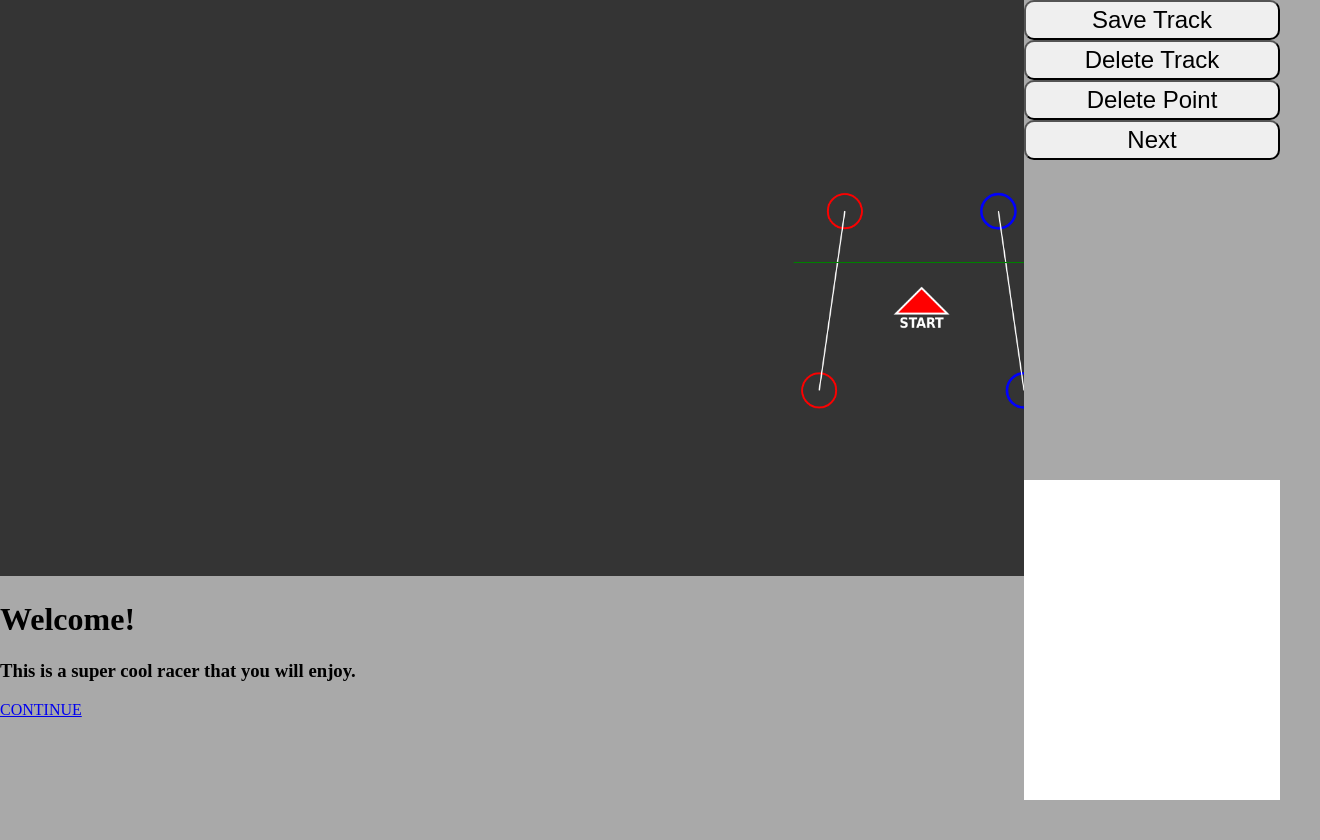
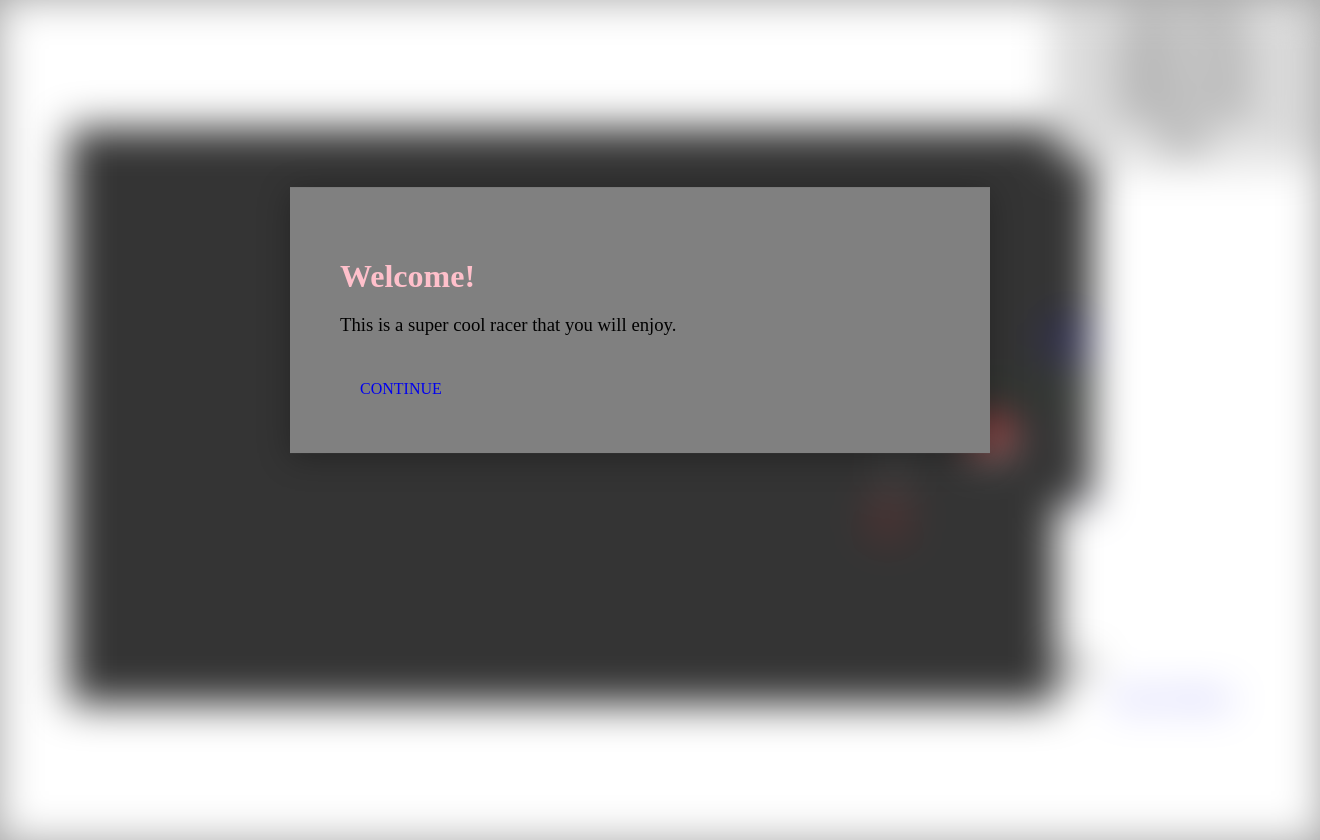
Before and after one commit to Apgoldberg1/AI-Car-Racer, a plain HTML site: page index.html in a window 1280 px wide. Shown: the whole page, 1320 px wide, since content can reach past the window. Before the commit the page ends 800 px from the top, so only its background shows below. Drawn offline with Linux system fonts and the light colour scheme.

Commit message:
Update style.css

```diff
--- a/style.css
+++ b/style.css
@@ -33,3 +33,56 @@ button{
     height:20vh;
     background: white;
 }
+.container {
+	position: relative;
+	width: 100%;
+	height: 100vh;
+	display: flex;
+	justify-content: center;
+	align-items: center;
+	background: white;
+	transition: 0.5s;
+	padding: 20px;
+}
+.container#blur.active {
+	filter: blur(20px);
+	pointer-events: none;
+	user-select: none;
+}
+.container .content {
+	position: relative;
+}
+h1 {
+	font-weight: 600;
+	margin-bottom: 10px;
+	color: pink;
+}
+h3 {
+	font-weight: 300;
+	color: black;
+}
+a {
+	position: relative;
+	padding: 5px 20px;
+	display: inline-block;
+	margin-top: 20px;
+	text-decoration: none;
+}
+#popup {
+	position:fixed;
+	top:40%;
+	left: 50%;
+	transform: translate(-50%, -50%);
+	width: 600px;
+	padding: 50px;
+	box-shadow: 0 5px 30px rgba(0,0,0,.30);
+	background-color: gray;
+	visibility: visible;
+	opacity: 0;
+	transition:0.5s;
+}
+#popup.active {
+	visibility: visible;
+	opacity: 1;
+	transition:0.5s;
+}
```
